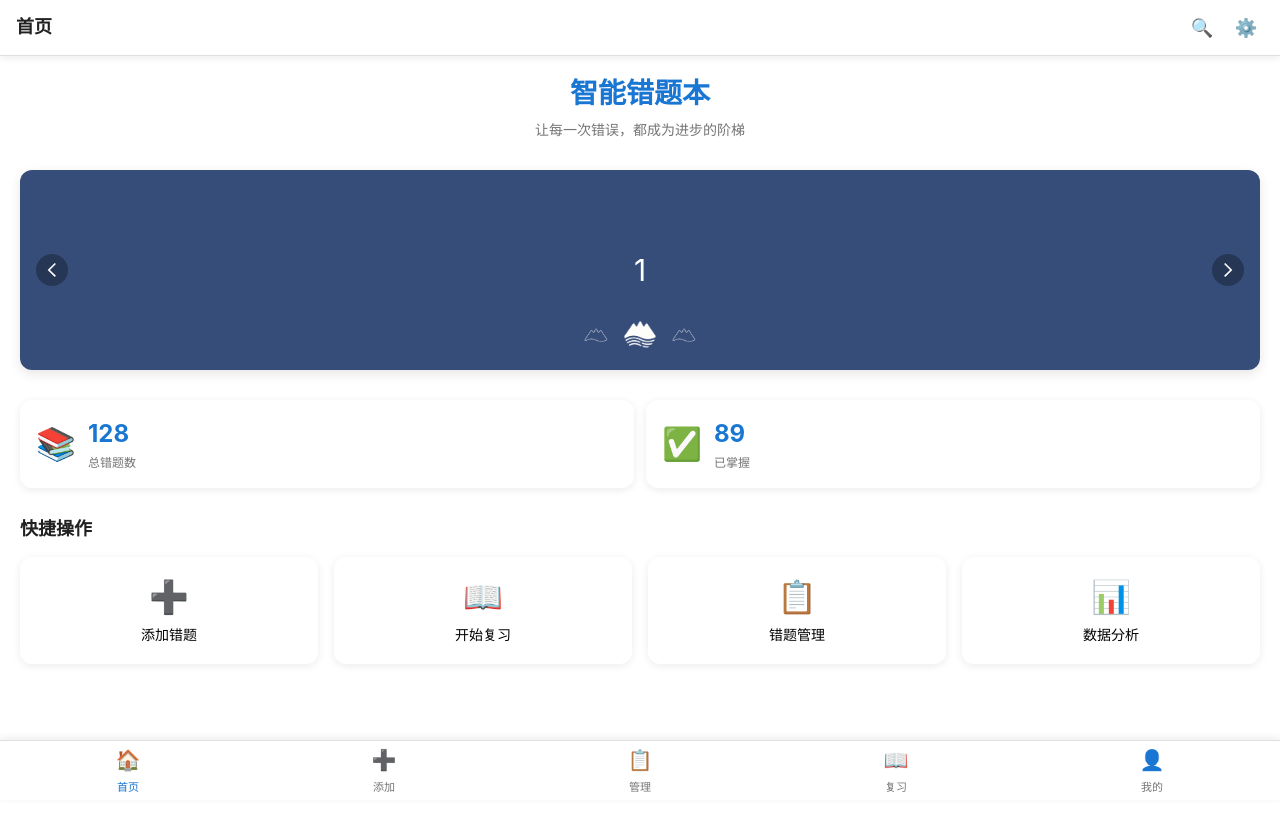
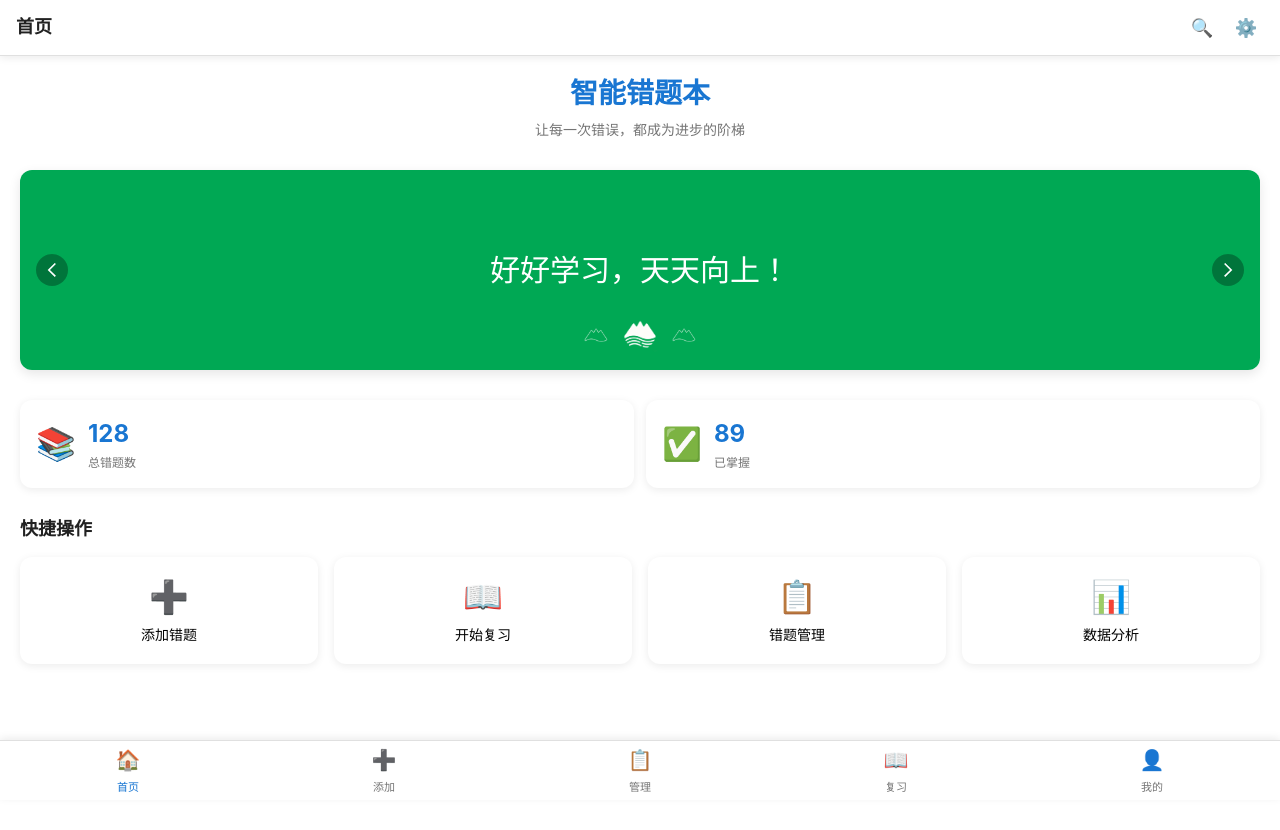
Before and after one commit to zpb911km/SmartErrorNotebook, a Vue app: page /home#/home in a window 1280 px wide. Shown: the top 830 px of the page. Built offline with nearby package versions, Linux system fonts and the light colour scheme.

Commit message:
修改主页文件名+改好轮播器bug

```diff
--- a/src/router/index.ts
+++ b/src/router/index.ts
@@ -8,7 +8,7 @@ const routes: RouteRecordRaw[] = [
   {
     path: '/home',
     name: 'Home',
-    component: () => import('../views/HomeMinimal.vue'),
+    component: () => import('../views/Home.vue'),
     meta: { title: '首页' }
   },
   {
--- a/src/views/HomeMinimal.vue
+++ b/src/views/Home.vue
@@ -9,9 +9,9 @@
     <div class="carousel-section">
       <div class="arco-carousel arco-carousel-indicator-position-bottom" style="width: 100%; height: 200px; margin-bottom: 30px;">
         <div class="arco-carousel-slide arco-carousel-horizontal">
-          <div class="arco-carousel-item" :class="{ 'arco-carousel-item-current': currentSlide === 0, 'arco-carousel-item-next': currentSlide === 2, 'arco-carousel-item-prev': currentSlide === 1 }" style="transition-timing-function: cubic-bezier(0.34, 0.69, 0.1, 1); transition-duration: 500ms; animation-timing-function: cubic-bezier(0.34, 0.69, 0.1, 1); animation-duration: 500ms; background: rgb(54, 77, 121); color: white; text-align: center; line-height: 200px; font-size: 30px;">1</div>
-          <div class="arco-carousel-item" :class="{ 'arco-carousel-item-current': currentSlide === 1, 'arco-carousel-item-next': currentSlide === 0, 'arco-carousel-item-prev': currentSlide === 2 }" style="transition-timing-function: cubic-bezier(0.34, 0.69, 0.1, 1); transition-duration: 500ms; animation-timing-function: cubic-bezier(0.34, 0.69, 0.1, 1); animation-duration: 500ms; background: rgb(0, 168, 84); color: white; text-align: center; line-height: 200px; font-size: 30px;">2</div>
-          <div class="arco-carousel-item" :class="{ 'arco-carousel-item-current': currentSlide === 2, 'arco-carousel-item-next': currentSlide === 1, 'arco-carousel-item-prev': currentSlide === 0 }" style="transition-timing-function: cubic-bezier(0.34, 0.69, 0.1, 1); transition-duration: 500ms; animation-timing-function: cubic-bezier(0.34, 0.69, 0.1, 1); animation-duration: 500ms; background: rgb(245, 34, 45); color: white; text-align: center; line-height: 200px; font-size: 30px;">3</div>
+          <div class="arco-carousel-item" :class="{ 'arco-carousel-item-current': currentSlide === 0, 'arco-carousel-item-next': currentSlide === 2, 'arco-carousel-item-prev': currentSlide === 1 }" style="transition-timing-function: cubic-bezier(0.34, 0.69, 0.1, 1); transition-duration: 500ms; animation-timing-function: cubic-bezier(0.34, 0.69, 0.1, 1); animation-duration: 500ms; background: rgb(54, 77, 121); color: white; text-align: center; line-height: 200px; font-size: 30px;">欢迎使用智能错题本</div>
+          <div class="arco-carousel-item" :class="{ 'arco-carousel-item-current': currentSlide === 1, 'arco-carousel-item-next': currentSlide === 0, 'arco-carousel-item-prev': currentSlide === 2 }" style="transition-timing-function: cubic-bezier(0.34, 0.69, 0.1, 1); transition-duration: 500ms; animation-timing-function: cubic-bezier(0.34, 0.69, 0.1, 1); animation-duration: 500ms; background: rgb(0, 168, 84); color: white; text-align: center; line-height: 200px; font-size: 30px;">好好学习，天天向上！</div>
+          <div class="arco-carousel-item" :class="{ 'arco-carousel-item-current': currentSlide === 2, 'arco-carousel-item-next': currentSlide === 1, 'arco-carousel-item-prev': currentSlide === 0 }" style="transition-timing-function: cubic-bezier(0.34, 0.69, 0.1, 1); transition-duration: 500ms; animation-timing-function: cubic-bezier(0.34, 0.69, 0.1, 1); animation-duration: 500ms; background: rgb(245, 34, 45); color: white; text-align: center; line-height: 200px; font-size: 30px;">不要把梦想埋没！</div>
         </div>
         <div class="swiper-pagination swiper-pagination-clickable swiper-pagination-bullets">
           <span data-index="0" class="swiper-pagination-bullet" :class="{ 'swiper-pagination-bullet-active': currentSlide === 0 }" tabindex="0" role="button" aria-label="Go to slide 1"></span>
@@ -283,9 +283,19 @@ onUnmounted(() => {
 }
 
 .arco-carousel-item {
-  flex: 0 0 100%;
+  position: absolute;
+  top: 0;
+  left: 0;
+  width: 100%;
   height: 100%;
+  opacity: 0;
   transition: all 0.5s cubic-bezier(0.34, 0.69, 0.1, 1);
+  pointer-events: none;
+}
+
+.arco-carousel-item.arco-carousel-item-current {
+  opacity: 1;
+  pointer-events: auto;
 }
 
 /* Swiper Pagination */
```
